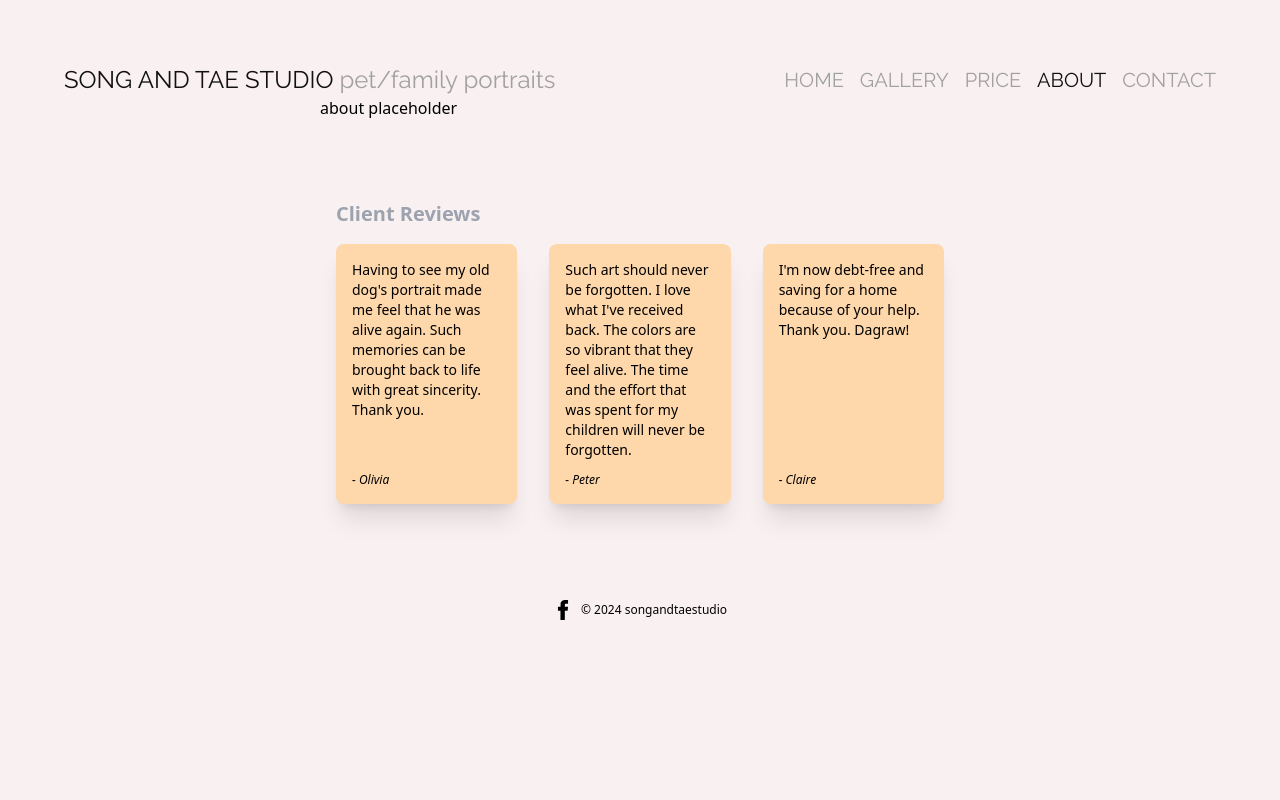
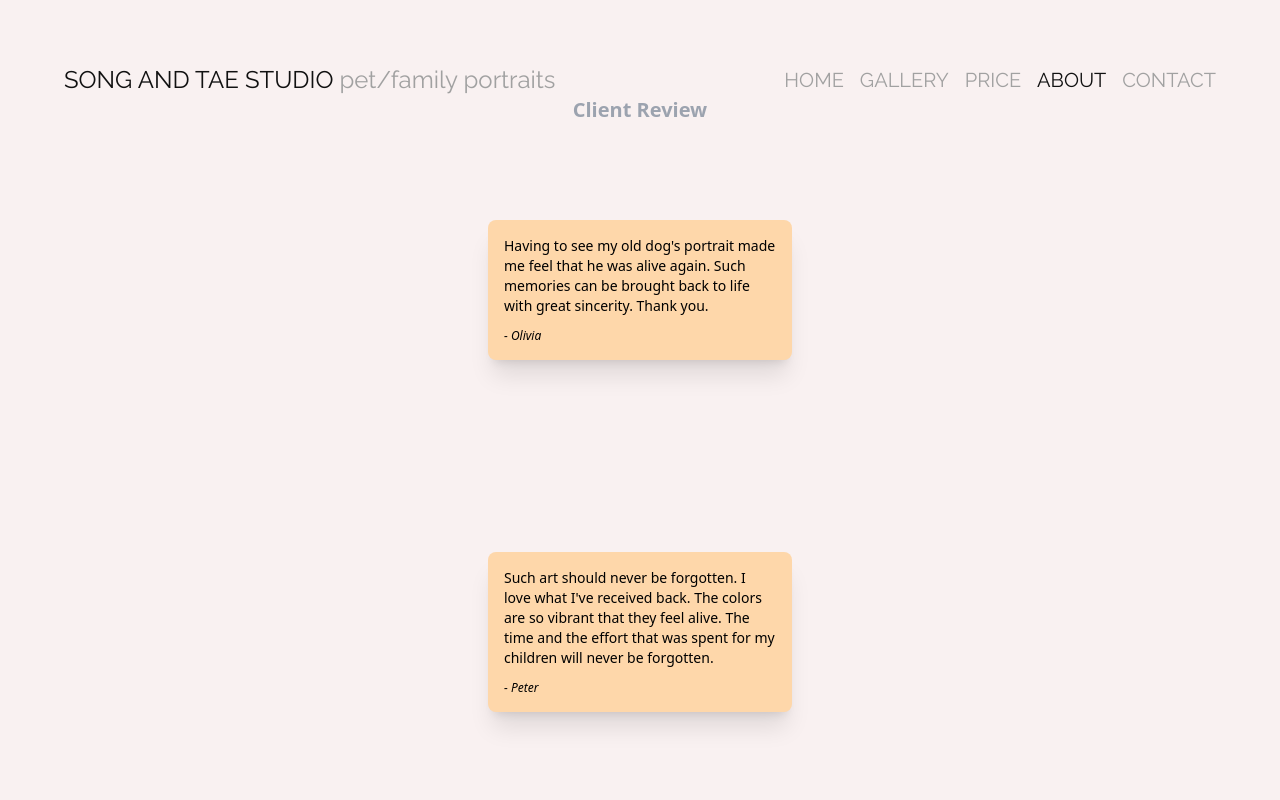
Before and after one commit to KevinNha/songandtaestudio, a Next.js app: page /about in a window 1280 px wide. Shown: the top 800 px of the page. Built offline with nearby package versions, Linux system fonts and the light colour scheme.

Commit message:
Temp fix

```diff
--- a/src/app/about/page.tsx
+++ b/src/app/about/page.tsx
@@ -1,5 +1,47 @@
+// import React from "react";
+// import Review from "@/components/Review";
+
+// const reviews = [
+//   {
+//     name: "Olivia",
+//     review:
+//       "Having to see my old dog's portrait made me feel that he was alive again. Such memories can be brought back to life with great sincerity. Thank you.",
+//     backgroundColor: "#FED7AA",
+//   },
+//   {
+//     name: "Peter",
+//     review:
+//       "Such art should never be forgotten. I love what I've received back. The colors are so vibrant that they feel alive. The time and the effort that was spent for my children will never be forgotten.",
+//     backgroundColor: "#FED7AA",
+//   },
+//   {
+//     name: "Claire",
+//     review:
+//       "I'm now debt-free and saving for a home because of your help. Thank you. Dagraw!",
+//     backgroundColor: "#FED7AA",
+//   },
+// ];
+
+// const Page = () => {
+//   return (
+//     <>
+//       <div>about placeholder</div>
+//       <Review reviews={reviews} />
+//     </>
+//   );
+// };
+
+// export default Page;
+
 import React from 'react';
 import Review from '@/components/Review';
+
+// const review = {
+//   name: 'Olivia',
+//   review:
+//     "Having to see my old dog's portrait made me feel that he was alive again. Such memories can be brought back to life with great sincerity. Thank you.",
+//   backgroundColor: '#FED7AA',
+// };
 
 const reviews = [
   {
@@ -21,12 +63,35 @@ const reviews = [
     backgroundColor: '#FED7AA',
   },
 ];
+//   {
+//     name: "Peter",
+//     review:
+//       "Such art should never be forgotten. I love what I've received back. The colors are so vibrant that they feel alive. The time and the effort that was spent for my children will never be forgotten.",
+//     backgroundColor: "#FED7AA",
+//   },
+//   {
+//     name: "Claire",
+//     review:
+//       "I'm now debt-free and saving for a home because of your help. Thank you. Dagraw!",
+//     backgroundColor: "#FED7AA",
+//   },
+// ];
 
 const Page = () => {
   return (
     <>
-      <div>about placeholder</div>
-      <Review reviews={reviews} />
+      <h1 className="font-bold text-xl text-gray-400 text-center">
+        Client Review
+      </h1>
+      {reviews.map((review: any) => {
+        return (
+          <Review
+            name={review.name}
+            review={review.review}
+            backgroundColor={review.backgroundColor}
+          />
+        );
+      })}
     </>
   );
 };
--- a/src/components/Review.tsx
+++ b/src/components/Review.tsx
@@ -1,32 +1,130 @@
+// import React from "react";
+
+// type Review = {
+//   name: string;
+//   review: string;
+//   backgroundColor: string;
+// };
+
+// type ReviewProps = {
+//   reviews: Review[];
+// };
+
+// const Review = ({ reviews }: ReviewProps) => {
+//   return (
+//     <div className="w-full py-[5rem] px-4 bg-transparent">
+//       <h1 className="font-bold text-xl text-gray-400">Client Reviews</h1>
+//       <div className="max-w-[1240px] mx-auto grid md:grid-cols-3 gap-8">
+//         {reviews.map((review, index) => (
+//           <div
+//             key={index}
+//             className="w-full shadow-xl flex flex-col p-4 my-4 rounded-lg hover:scale-105 duration-300"
+//             style={{ backgroundColor: review.backgroundColor }}
+//           >
+//             <h3 className="text-sm font-normal">{review.review}</h3>
+//             <p className="italic text-left text-xs font-thin mt-auto pt-3">
+//               - {review.name}
+//             </p>
+//           </div>
+//         ))}
+//       </div>
+//     </div>
+//   );
+// };
+
+// export default Review;
+
+// import React from "react";
+
+// type Review = {
+//   name: string;
+//   review: string;
+//   backgroundColor: string;
+// };
+
+// type ReviewProps = {
+//   review: Review;
+// };
+
+// const Review = ({ review }: ReviewProps) => {
+//   return (
+//     <div className="w-full py-[5rem] px-4 bg-transparent">
+//       <h1 className="font-bold text-xl text-gray-400">Client Reviews</h1>
+//       <div className="max-w-[1240px] mx-auto grid grid-cols-1 md:grid-col-2 gap-8">
+//         <div
+//           className="w-full shadow-xl flex flex-col p-4 my-4 rounded-lg hover:scale-105 duration-300"
+//           style={{ backgroundColor: review.backgroundColor }}
+//         >
+//           <h3 className="text-sm font-normal">{review.review}</h3>
+//           <p className="italic text-left text-xs font-thin mt-auto pt-3">
+//             - {review.name}
+//           </p>
+//         </div>
+//       </div>
+//     </div>
+//   );
+// };
+
+// export default Review;
+
+// import React from "react";
+
+// type Review = {
+//   name: string;
+//   review: string;
+//   backgroundColor: string;
+// };
+
+// type ReviewProps = {
+//   review: Review;
+// };
+
+// const Review = ({ review }: ReviewProps) => {
+//   return (
+//     <div className="w-full py-[5rem] px-4 bg-transparent">
+//       <h1 className="font-bold text-xl text-gray-400">Client Reviews</h1>
+//       <div className="max-w-[1240px] mx-auto grid grid-cols-1 md:grid-col-2 gap-8">
+//         <div
+//           className="w-full shadow-xl flex flex-col p-4 my-4 rounded-lg hover:scale-105 duration-300"
+//           style={{ backgroundColor: review.backgroundColor }}
+//         >
+//           <h3 className="text-sm font-normal">{review.review}</h3>
+//           <p className="italic text-left text-xs font-thin mt-auto pt-3">
+//             - {review.name}
+//           </p>
+//         </div>
+//       </div>
+//     </div>
+//   );
+// };
+
+// export default Review;
+
 import React from 'react';
 
-type Review = {
+type ReviewProps = {
   name: string;
   review: string;
   backgroundColor: string;
 };
 
-type ReviewProps = {
-  reviews: Review[];
-};
+const Review = (reviewProps: ReviewProps) => {
+  const name = reviewProps.name;
+  const review = reviewProps.review;
+  const backgroundColor = reviewProps.backgroundColor;
 
-const Review = ({ reviews }: ReviewProps) => {
   return (
-    <div className="w-full py-[5rem] px-4 bg-transparent">
-      <h1 className="font-bold text-xl text-gray-400">Client Reviews</h1>
-      <div className="max-w-[1240px] mx-auto grid md:grid-cols-3 gap-8">
-        {reviews.map((review, index) => (
+    <div className="w-full py-[5rem] px-4 bg-transparent flex justify-center">
+      <div className="w-full md:w-1/2">
         <div
-            key={index}
           className="w-full shadow-xl flex flex-col p-4 my-4 rounded-lg hover:scale-105 duration-300"
-            style={{ backgroundColor: review.backgroundColor }}
+          style={{ backgroundColor: backgroundColor }}
         >
-            <h3 className="text-sm font-normal">{review.review}</h3>
+          <h3 className="text-sm font-normal">{review}</h3>
           <p className="italic text-left text-xs font-thin mt-auto pt-3">
-              - {review.name}
+            - {name}
           </p>
         </div>
-        ))}
       </div>
     </div>
   );
```
Lines whose indentation alone changed are shown as unchanged.
